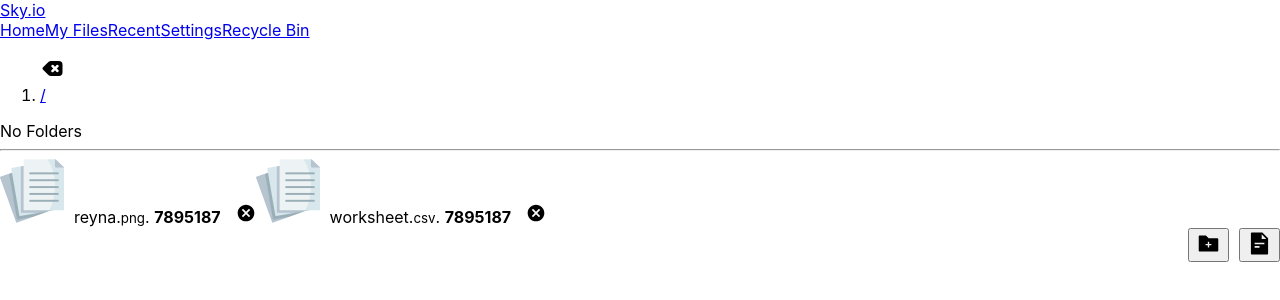
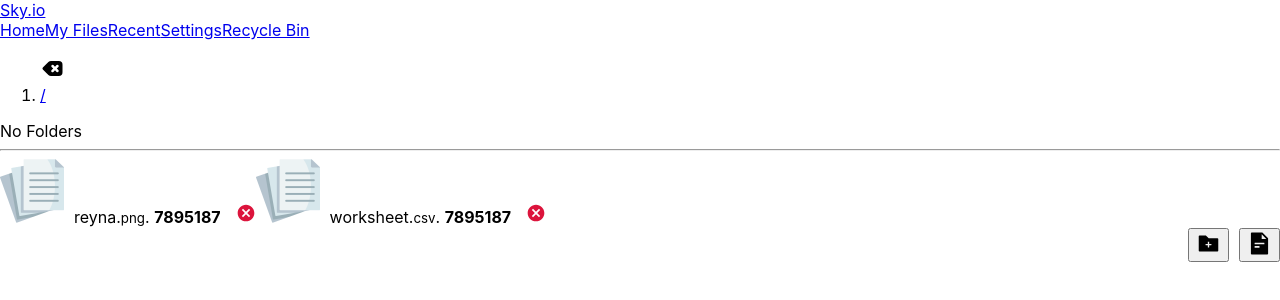
Before and after one commit to parikshitlfj12/toddle-assignment, a React (Create React App) app: page / in a window 1280 px wide. Both pictures are taken after a click on the element 117 px from the left and 174 px from the top of the page. Shown: the top 300 px of the page. Built offline with nearby package versions, Linux system fonts and the light colour scheme; the HTML template or start-up script is replaced by a standard one.

Commit message:
color button

```diff
--- a/src/components/File.js
+++ b/src/components/File.js
@@ -67,10 +67,10 @@ export default function File() {
                   handleRemove(oneFile.fileId);
                 }}
               >
-                <MdCancel />
+                <MdCancel color="#dc143c" style={{alt:"Delete", cursor:"pointer"}}/>
               </span>
             </span>
-            <Modal show={open} onHide={closeModal}>
+            <Modal centered show={open} onHide={closeModal}>
               <Form onSubmit={handleSubmit}>
                 <Modal.Body>
                   <Form.Group>
--- a/src/components/Folder.js
+++ b/src/components/Folder.js
@@ -127,7 +127,7 @@ export default function Folder({ parentFolder }) {
                   handleRemove(folder.folderId);
                 }}
               >
-                <MdCancel />
+                <MdCancel color="#dc143c" />
               </span>
             </div>
 
```
